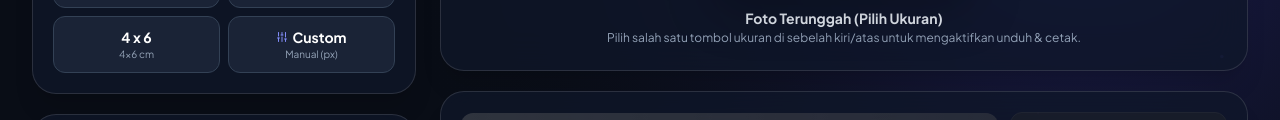
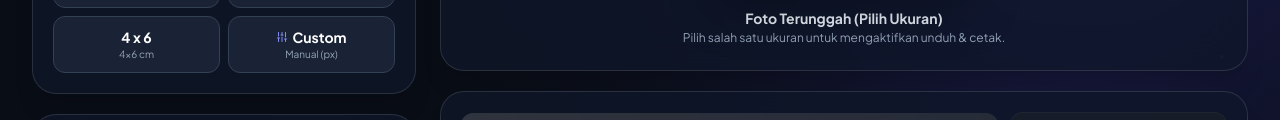
Before and after one commit to aidil2004-ai/pasfoto-studio, a website: page index.html in a window 1280 px wide. Shown: the part 549-669 px from the top of the page. Drawn offline with nearby package versions, Linux system fonts and the light colour scheme.

Commit message:
Update index.html

```diff
--- a/index.html
+++ b/index.html
@@ -399,7 +399,7 @@
 
             <div class="text-center px-2">
               <p id="size-info-label" class="text-xs sm:text-sm font-bold text-slate-200">Foto Terunggah (Pilih Ukuran)</p>
-              <p class="text-[10px] sm:text-xs text-slate-400 mt-0.5">Pilih salah satu tombol ukuran di sebelah kiri/atas untuk mengaktifkan unduh & cetak.</p>
+              <p class="text-[10px] sm:text-xs text-slate-400 mt-0.5">Pilih salah satu ukuran untuk mengaktifkan unduh & cetak.</p>
             </div>
           </div>
 
```
